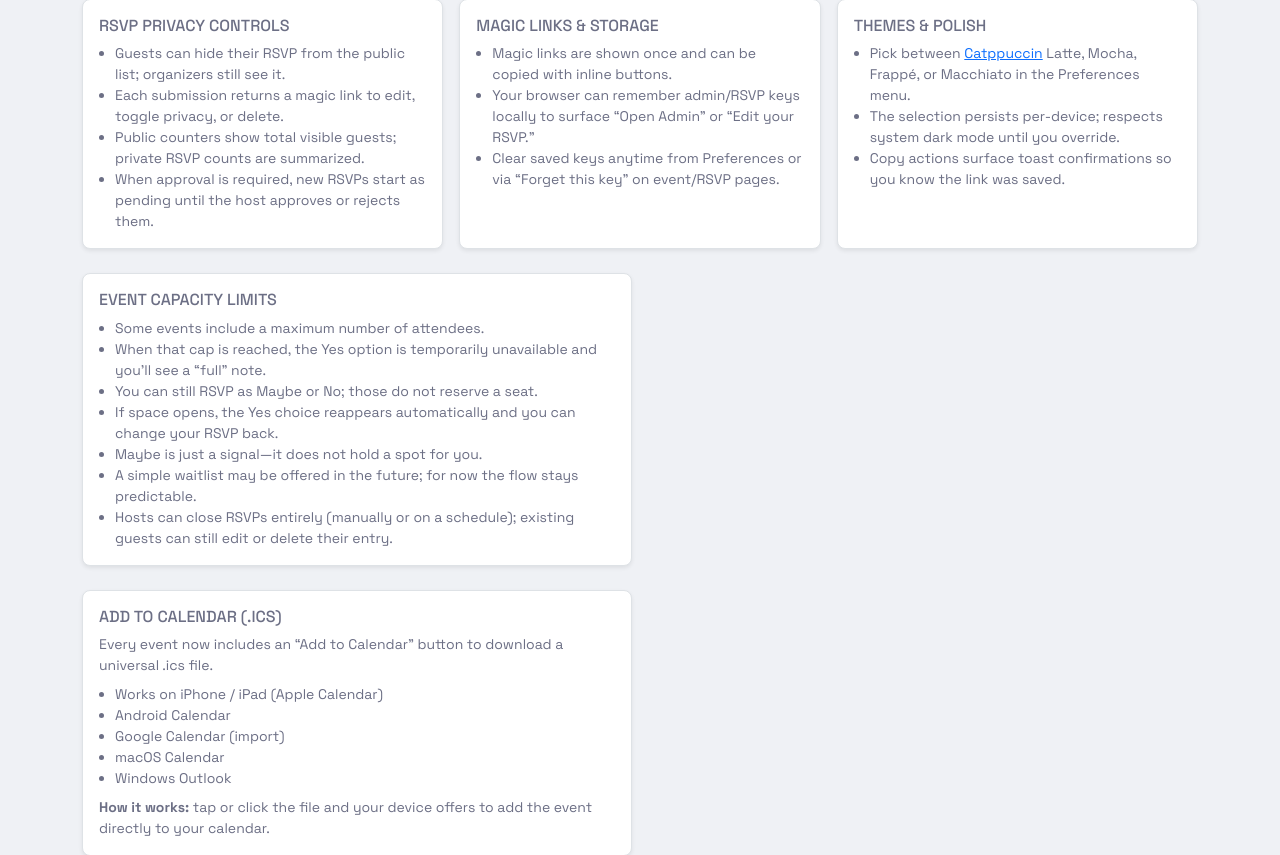
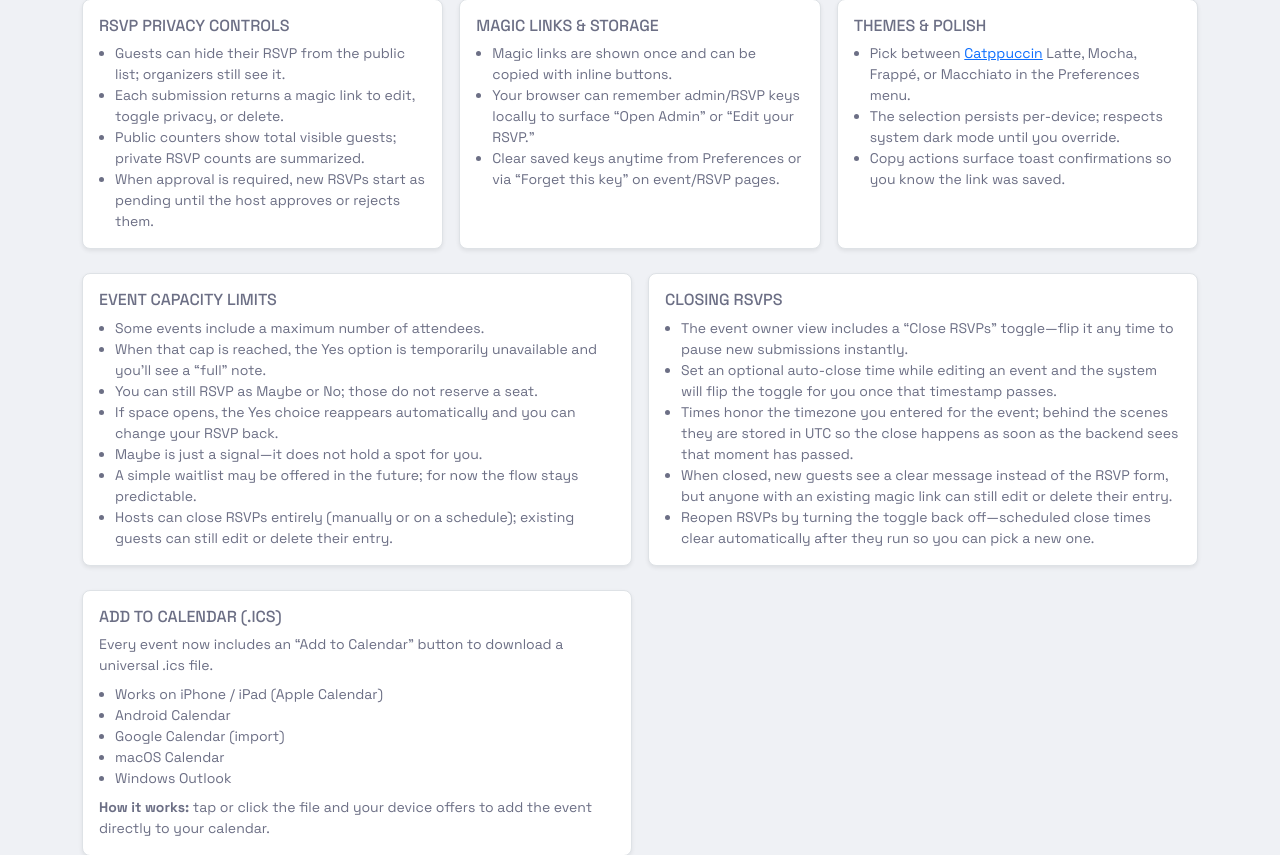
Before and after one commit to brandonleon/OpenRSVP, a FastAPI app: page /help in a window 1280 px wide. Shown: the part 966-1821 px from the top of the page. Run offline with FastAPI, Linux system fonts and the light colour scheme; some libraries are stand-ins or nearby versions.

Commit message:
feat(rsvp): add manual and scheduled RSVP closing with UI and API support

```diff
--- a/openrsvp/templates/help.html
+++ b/openrsvp/templates/help.html
@@ -119,6 +119,18 @@
       </ul>
     </div>
   </div>
+  <div class="col-lg-6 col-md-12">
+    <div class="p-3 bg-white shadow-sm border rounded-3 h-100">
+      <h3 class="h6 text-uppercase text-muted mb-2">Closing RSVPs</h3>
+      <ul class="mb-0 text-secondary small ps-3">
+        <li>The event owner view includes a “Close RSVPs” toggle—flip it any time to pause new submissions instantly.</li>
+        <li>Set an optional auto-close time while editing an event and the system will flip the toggle for you once that timestamp passes.</li>
+        <li>Times honor the timezone you entered for the event; behind the scenes they are stored in UTC so the close happens as soon as the backend sees that moment has passed.</li>
+        <li>When closed, new guests see a clear message instead of the RSVP form, but anyone with an existing magic link can still edit or delete their entry.</li>
+        <li>Reopen RSVPs by turning the toggle back off—scheduled close times clear automatically after they run so you can pick a new one.</li>
+      </ul>
+    </div>
+  </div>
 </div>
 
 <div class="row g-3 mb-4">
```
Also changed, not shown: AGENTS.md (+1 -0 lines), docs/index.html (+42 -0 lines).
